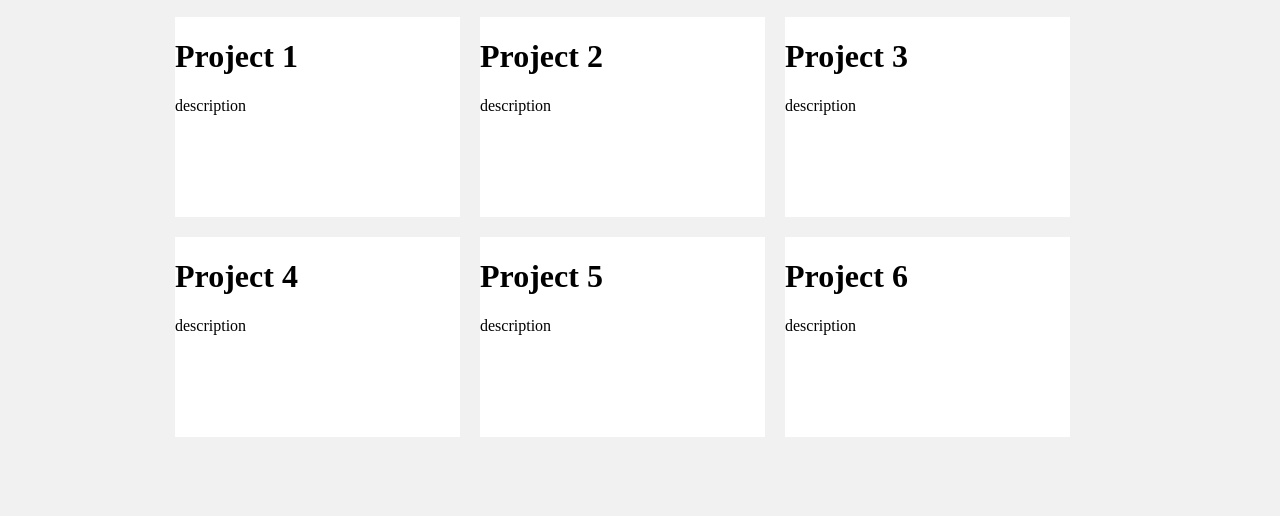
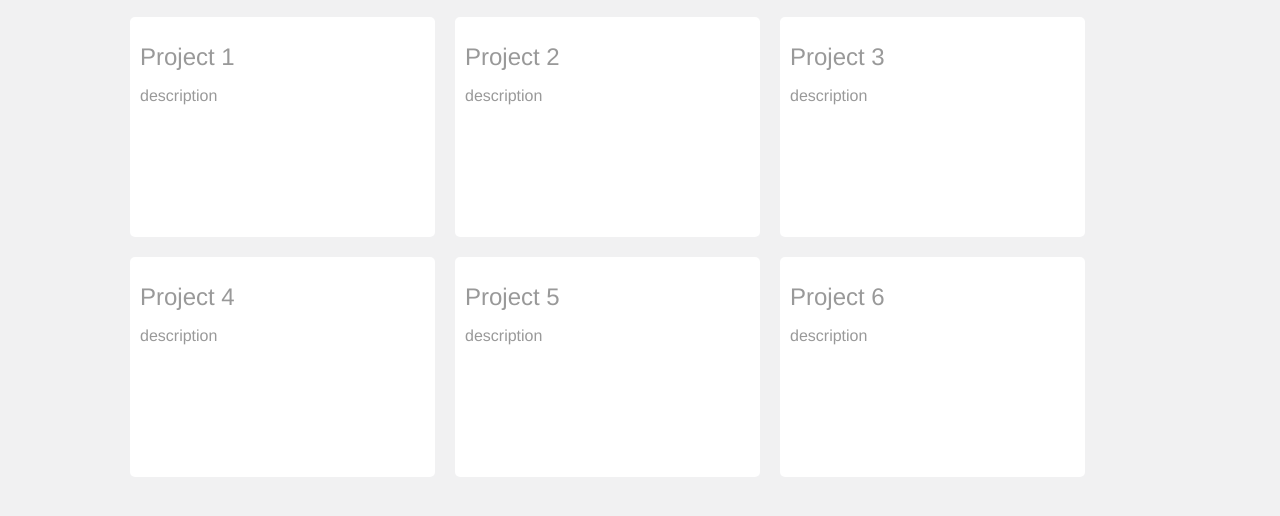
Before and after one commit to BEMNextLab/bemnext, a plain HTML site: page index.html in a window 1280 px wide. Shown: the part 234-750 px from the top of the page. Drawn offline with Linux system fonts and the light colour scheme.

Commit message:
Font and sizes .item .container

```diff
--- a/css/bemnext.css
+++ b/css/bemnext.css
@@ -10,6 +10,20 @@
 
 body {
 	background-color: #F1F1F2;
+}
+
+h1 {
+	font-family: "Helvetica Neue", Helvetica, Arial, sans-serif;
+	font-size: 18pt;
+	font-weight: 500;
+  	color: #999999;
+}
+
+p {
+	font-family: "Helvetica Neue", Helvetica, Arial, sans-serif;
+	font-size: 12pt;
+	font-weight: 100;
+  	color: #999999;
 }
 
 .div {}
@@ -28,7 +42,7 @@ body {
 }
 
 .container {
-	max-width: 950px;
+	max-width: 1040px;
 	position: relative;
 	margin-left: auto;
 	margin-right: auto;
@@ -40,6 +54,8 @@ body {
 	background-color: #FFFFFF;
 	float: left;
 	margin: 10px;
+	padding: 10px;
+	border-radius: 5px;
 }
 
 #footer {
```
